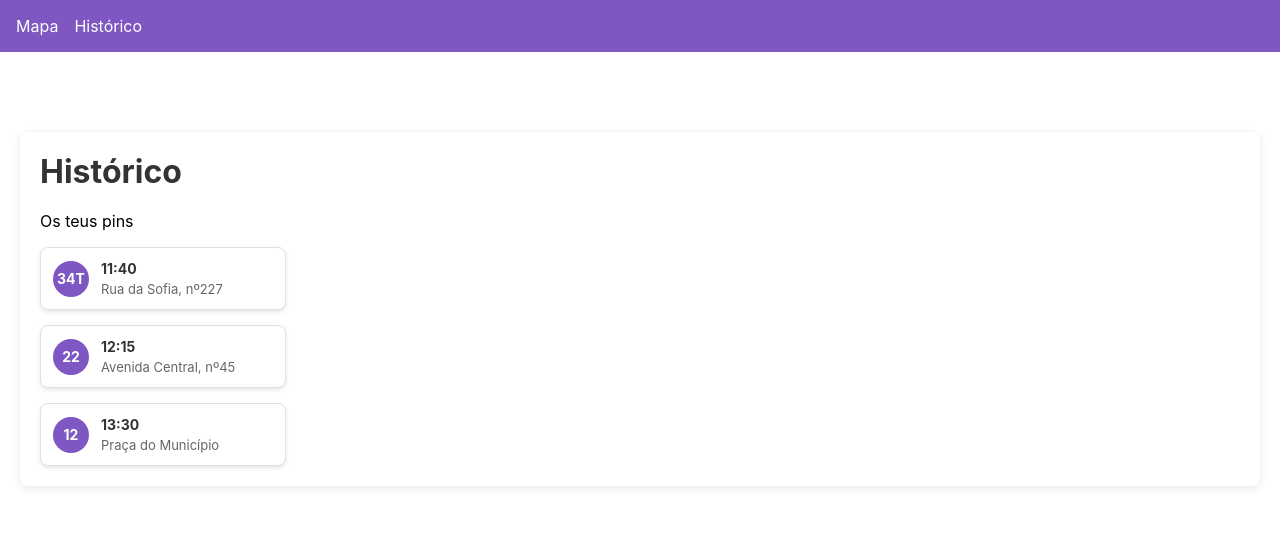
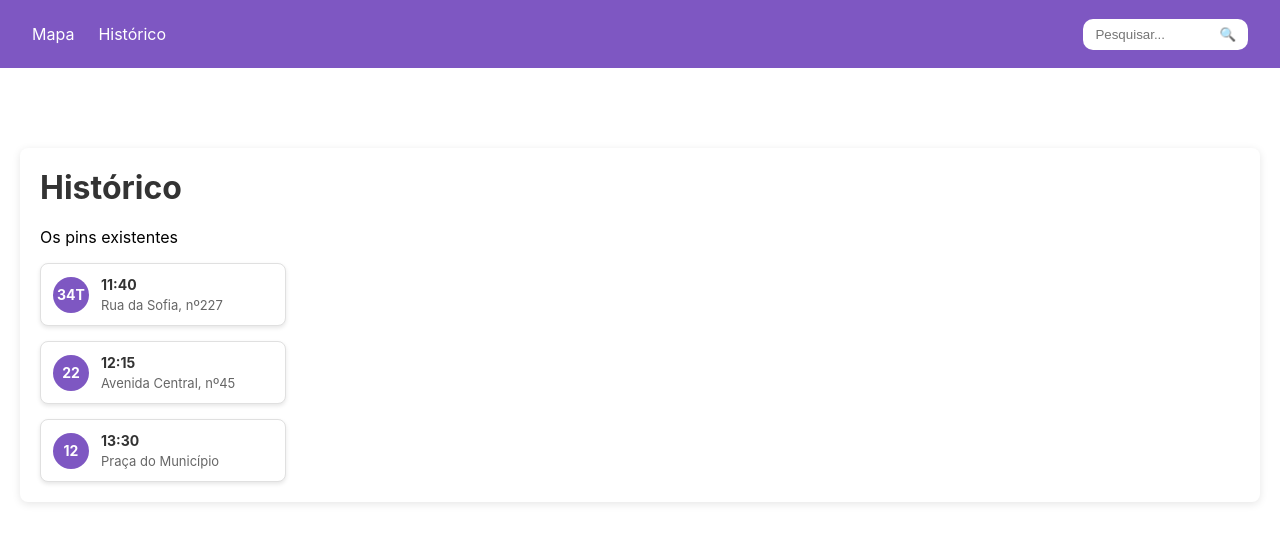
Before and after one commit to TMarques01/BusStop, a React (Create React App) app: page /history in a window 1280 px wide. Shown: the top 542 px of the page. Built offline with nearby package versions, Linux system fonts and the light colour scheme.

Commit message:
Historico integrado no codigo

```diff
--- a/src/components/Historic.js
+++ b/src/components/Historic.js
@@ -15,8 +15,7 @@ function HistoryPage() {
       <div className="history-content">
 		<div className="history-header">
 			<h1>Histórico</h1>
-			{/* Adicione aqui o conteúdo do histórico */}
-			<p>Os teus pins</p>
+			<p>Os pins existentes</p>
 		<div className="bus-pins-container">
 			{busStops.map((stop, index) => (
 				<BusPin
--- a/src/components/Menu.js
+++ b/src/components/Menu.js
@@ -1,14 +1,44 @@
-// components/MenuBar.js
-import React from 'react';
-import './MenuBar.css'; // Você pode criar este arquivo para estilizar o menu
+import React, { useState } from 'react';
+import { Link, useNavigate  } from 'react-router-dom';
+import './MenuBar.css';
 
 function MenuBar() {
+
+	const [searchQuery, setSearchQuery] = useState('');
+	const [searchResult, setSearchResult] = useState(null);
+	const navigate = useNavigate();
+
+	const handleSearch = () => {
+		console.log('Buscando: ', searchQuery);
+		if (searchQuery.trim()) {
+		  navigate(`/search?bus=${encodeURIComponent(searchQuery)}`);
+		}
+	  };
+
   return (
     <nav className="menu-bar">
-      <ul>
-        <li><a href="/">Mapa</a></li>
-        <li><a href="/history">Histórico</a></li>
-      </ul>
+      <div className="menu-items">
+        <Link to="/map">Mapa</Link>
+        <Link to="/history">Histórico</Link>
+      </div>
+
+      <div className="search-container">
+        <input
+          type="text"
+          placeholder="Pesquisar..."
+          className="search-input"
+		  value={searchQuery}
+          onChange={(e) => setSearchQuery(e.target.value)} // Atualiza o estado enquanto digita
+          onKeyDown={(e) => {
+			if (e.key === 'Enter') {
+			  handleSearch(); // Trigger search on Enter key
+			}
+		  }}
+        />
+       <button className="search-button" onClick={handleSearch}>
+          🔍
+        </button>
+      </div>
     </nav>
   );
 }
--- a/src/components/MenuBar.css
+++ b/src/components/MenuBar.css
@@ -1,22 +1,65 @@
-/* components/MenuBar.css */
 .menu-bar {
 	background-color: #7E57C2;
-	padding: 1rem;
+	padding: 1rem 2rem;
+	display: flex;
+	justify-content: space-between; /* Crucial para alinhar os itens nas extremidades */
+	align-items: center;
+	flex-wrap: nowrap; /* Impede quebra de linha */
   }
 
-  .menu-bar ul {
-	list-style-type: none;
-	margin: 0;
-	padding: 0;
+  .menu-items {
 	display: flex;
-	gap: 1rem;
+	gap: 1.5rem;
+	flex-shrink: 0; /* Impede que os links encolham */
   }
 
-  .menu-bar a {
+  .menu-items a {
 	color: white;
 	text-decoration: none;
+	padding: 0.5rem 0;
+	white-space: nowrap; /* Evita quebra de texto */
   }
 
-  .menu-bar a:hover {
-	color: #61dafb;
+
+  .search-container {
+	display: flex;
+	margin-left: auto; /* Empurra para a direita */
+	min-width: 150px; /* Largura mínima */
   }
+
+  .search-input {
+	padding: 8px 12px;
+	border: none;
+	border-radius: 10px 0 0 10px;
+	width: 75%;
+	max-width: 100px; /* Largura máxima */
+	outline: none;
+  }
+
+  .search-button {
+	padding: 8px 12px;
+	border: none;
+	background-color: white;
+	color: white;
+	border-radius: 0 10px 10px 0;
+	cursor: pointer;
+	outline: none;
+  }
+
+
+
+  /* Responsividade para telas menores */
+  @media (max-width: 768px) {
+	.menu-bar {
+	  flex-direction: row; /* Mantém linha única */
+	  padding: 1rem;
+	}
+
+	.menu-items {
+	  gap: 0.8rem;
+	}
+
+	.search-container {
+	  min-width: 150px;
+	}
+  }
```
